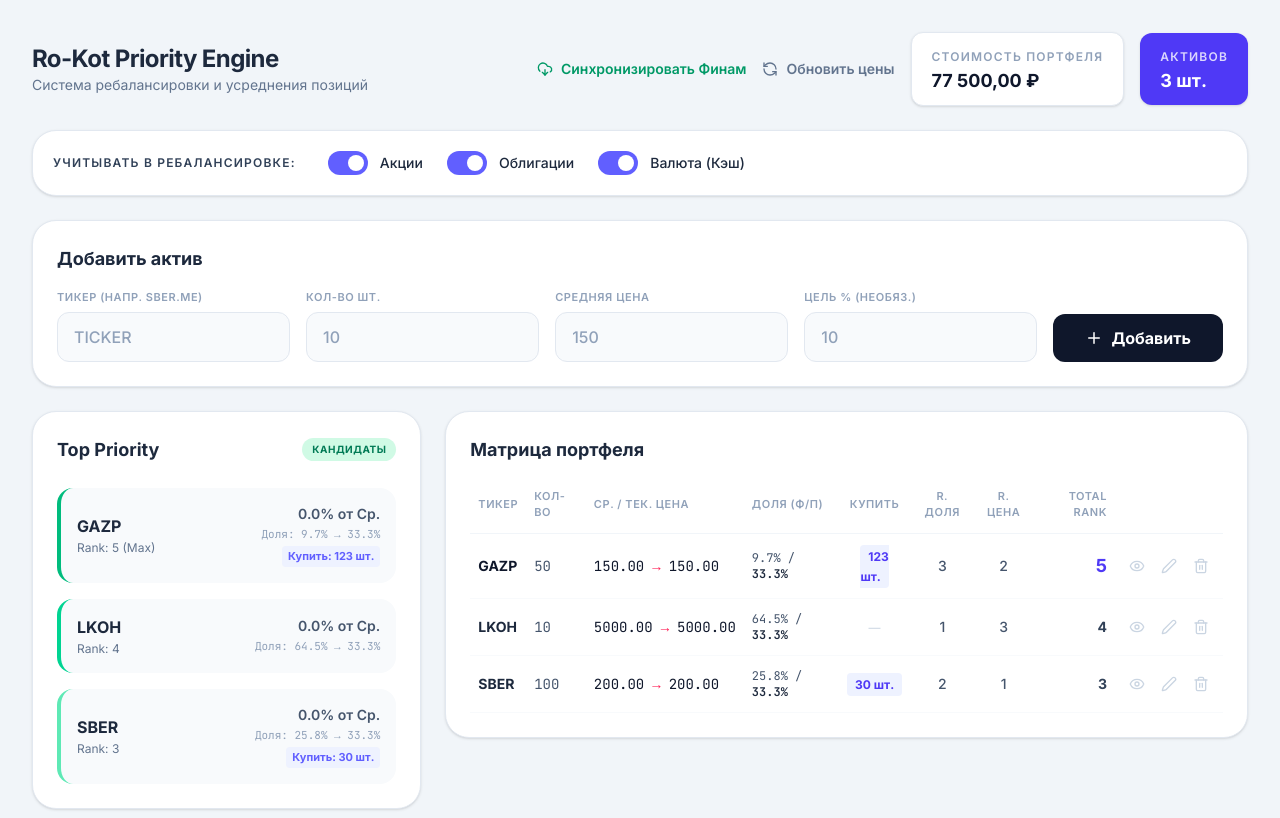
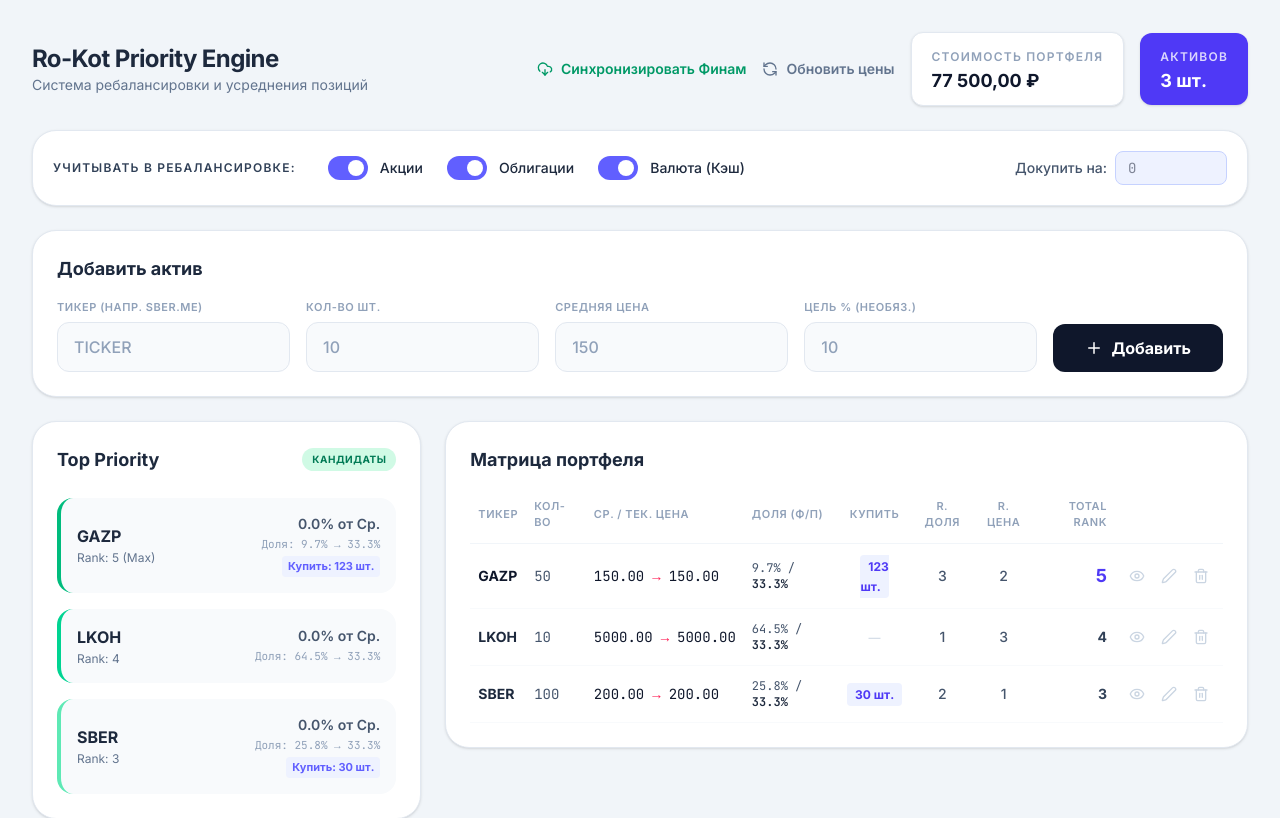
Before and after one commit to Ro-Kot/Ro-Kot-Priority-Engine, a React (Vite) app: page / in a window 1280 px wide. Shown: the top 818 px of the page. Built offline with nearby package versions, Linux system fonts and the light colour scheme; no server answers.

Commit message:
feat: add additional investment field for rebalancing

```diff
--- a/src/App.tsx
+++ b/src/App.tsx
@@ -31,6 +31,8 @@
   const [newQty, setNewQty] = useState('');
   const [newAvgPrice, setNewAvgPrice] = useState('');
   const [newTargetShare, setNewTargetShare] = useState('');
+
+  const [additionalInvestment, setAdditionalInvestment] = useState('');
 
   // Edit states
   const [editingId, setEditingId] = useState<string | null>(null);
@@ -248,6 +250,7 @@
     });
 
     let totalValue = 0;
+    const addInvestment = additionalInvestment ? parseFloat(additionalInvestment) : 0;
 
     // Calculate current values for active items
     const activeItemsWithCurrent = activeItems.map(item => {
@@ -262,12 +265,17 @@
       };
     });
 
+    // New total after adding investment
+    const newTotalValue = totalValue + addInvestment;
+
     const activeItemsWithShares = activeItemsWithCurrent.map(i => {
+      // Current share is based on current value (without new investment)
       const share = totalValue > 0 ? i.currentValue / totalValue : 0;
       const idealShare = i.targetShare != null && i.targetShare > 0 ? i.targetShare / 100 : (activeItemsWithCurrent.length > 0 ? 1 / activeItemsWithCurrent.length : 0);
       const fulfillmentRatio = idealShare > 0 ? share / idealShare : 1;
 
-      const targetValue = totalValue * idealShare;
+      // Target value based on NEW total (current + additional investment)
+      const targetValue = newTotalValue * idealShare;
       const gap = targetValue - i.currentValue;
       const toBuyQty = gap > 0 && i.currentPrice > 0 ? Math.ceil(gap / i.currentPrice) : 0;
 
@@ -339,7 +347,7 @@
        if (a.isExcluded && b.isExcluded) return 0;
        return b.totalRank - a.totalRank;
     });
-  }, [items, prices]);
+  }, [items, prices, additionalInvestment]);
 
   const totalPortfolioValue = useMemo(() => {
     return calculatedItems.filter(i => !i.isExcluded).reduce((acc, item) => acc + item.currentValue, 0);
@@ -422,6 +430,18 @@
             </div>
             <span className="text-sm font-medium text-slate-800">Валюта (Кэш)</span>
           </label>
+
+          <div className="ml-auto flex items-center gap-2">
+            <span className="text-sm font-medium text-slate-600">Докупить на:</span>
+            <input
+              type="number"
+              step="any"
+              value={additionalInvestment}
+              onChange={e => setAdditionalInvestment(e.target.value)}
+              className="w-28 bg-indigo-50 border border-indigo-200 text-slate-900 rounded-lg focus:ring-2 focus:ring-indigo-500 px-3 py-1.5 outline-none font-mono text-sm"
+              placeholder="0"
+            />
+          </div>
         </section>
 
         {/* Add New Position Form - Full Width Content Block */}
--- a/src/types.ts
+++ b/src/types.ts
@@ -19,4 +19,6 @@
   priceRatio: number; // currentPrice / avgPrice
   rankPrice: number;
   totalRank: number;
+  gap?: number; // Difference between target and current value
+  targetValue?: number; // Target value based on ideal share
 }
```
